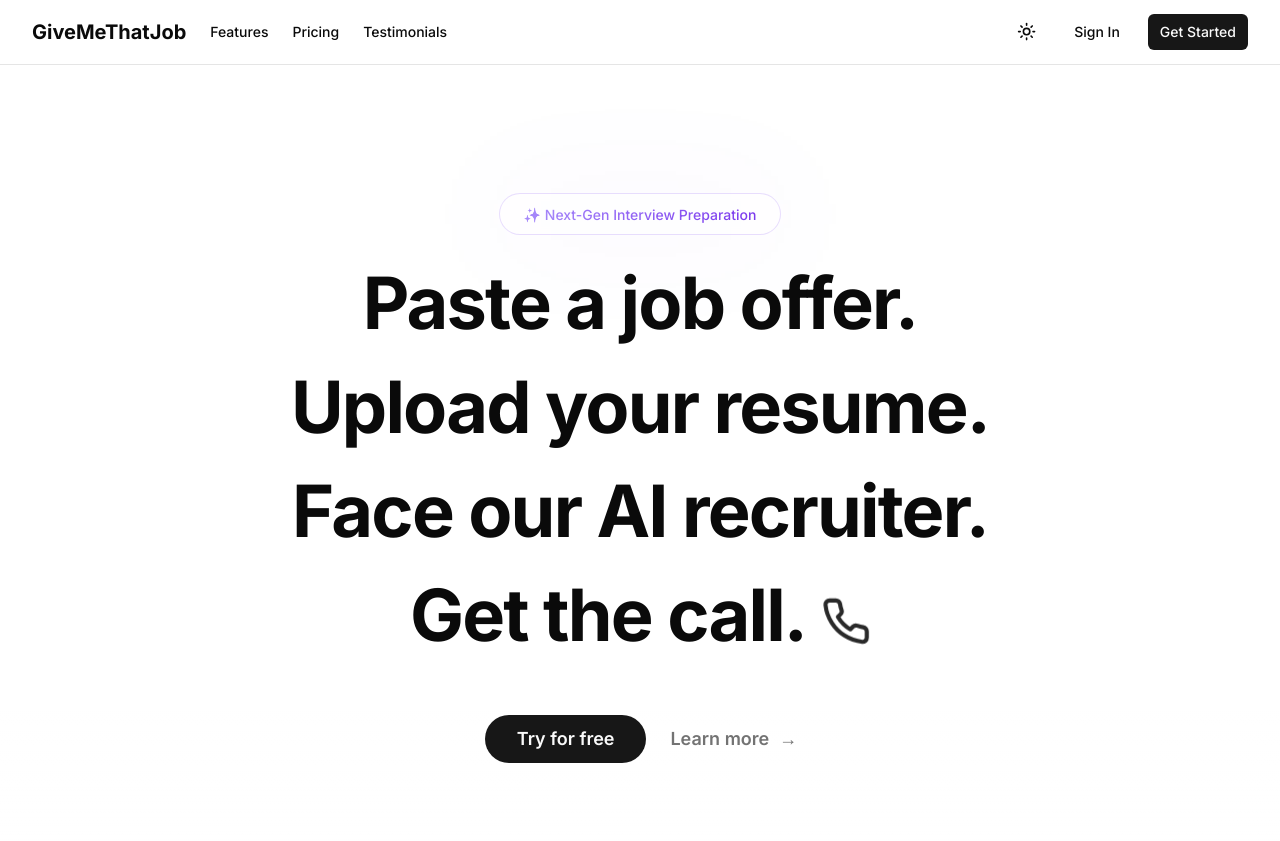
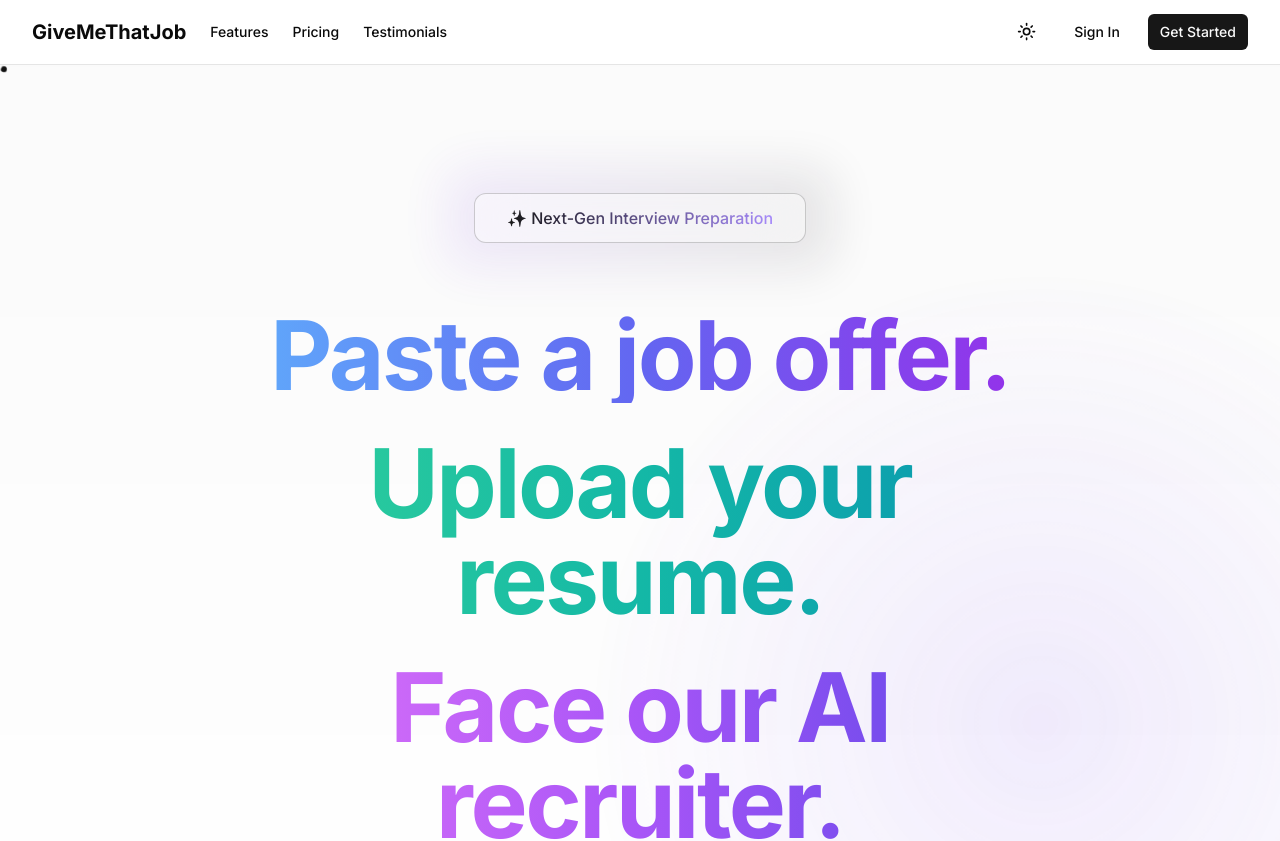
Before and after one commit to jolehuit/givemethatjob, a Next.js app: page / in a window 1280 px wide. Shown: the top 841 px of the page. Built offline with nearby package versions, Linux system fonts and the light colour scheme.

Commit message:
Create a cinematic hero animation

```diff
--- a/components/landing/hero.tsx
+++ b/components/landing/hero.tsx
@@ -2,24 +2,50 @@
 
 import { Button } from "@/components/ui/button";
 import Link from "next/link";
-import { motion } from "framer-motion";
+import { motion, AnimatePresence } from "framer-motion";
 import { Phone } from "lucide-react";
 
 export function Hero() {
   const lines = [
-    "Paste a job offer.",
-    "Upload your resume.",
-    "Face our AI recruiter.",
-    "Get the call.",
+    { text: "Paste a job offer.", color: "from-blue-400 via-indigo-500 to-purple-600" },
+    { text: "Upload your resume.", color: "from-emerald-400 via-teal-500 to-cyan-600" },
+    { text: "Face our AI recruiter.", color: "from-fuchsia-400 via-purple-500 to-indigo-600" },
+    { text: "Get the call.", color: "from-rose-400 via-pink-500 to-purple-600" },
   ];
 
   return (
     <div className="relative min-h-screen overflow-hidden bg-background">
-      {/* Gradient background */}
+      {/* Cinematic background effects */}
       <div className="absolute inset-0">
-        <div className="absolute inset-0 bg-gradient-to-b from-violet-600/8 via-violet-500/4 to-transparent dark:from-violet-600/12 dark:via-violet-500/6 dark:to-transparent" />
+        {/* Dynamic particles */}
+        {Array.from({ length: 50 }).map((_, i) => (
           <motion.div
-          className="absolute inset-0 bg-gradient-to-b from-violet-500/4 via-violet-600/6 to-transparent dark:from-violet-500/8 dark:via-violet-600/10 dark:to-transparent"
+            key={i}
+            className="absolute w-1 h-1 bg-primary/30 rounded-full"
+            initial={{
+              x: Math.random() * 100 + "%",
+              y: Math.random() * 100 + "%",
+              scale: 0,
+            }}
+            animate={{
+              x: Math.random() * 100 + "%",
+              y: Math.random() * 100 + "%",
+              scale: [0, 1, 0],
+            }}
+            transition={{
+              duration: Math.random() * 5 + 5,
+              repeat: Infinity,
+              repeatType: "loop",
+              ease: "easeInOut",
+              delay: Math.random() * 2,
+            }}
+          />
+        ))}
+
+        {/* Cinematic light rays */}
+        <motion.div
+          className="absolute inset-0 bg-gradient-to-b from-primary/5 via-primary/2 to-transparent"
+          initial={{ opacity: 0 }}
           animate={{
             opacity: [0.3, 0.6, 0.3],
             scale: [1, 1.1, 1],
@@ -30,22 +56,39 @@ export function Hero() {
             ease: "easeInOut",
           }}
         />
-        <div className="absolute bottom-0 left-0 right-0 h-40 bg-gradient-to-t from-background via-background/80 to-transparent" />
+
+        {/* Dramatic spotlight effect */}
+        <motion.div
+          className="absolute top-1/4 left-1/2 -translate-x-1/2 -translate-y-1/2 w-[800px] h-[800px] rounded-full"
+          style={{
+            background: "radial-gradient(circle, rgba(139, 92, 246, 0.15) 0%, transparent 70%)",
+          }}
+          animate={{
+            scale: [1, 1.2, 1],
+            opacity: [0.5, 0.8, 0.5],
+          }}
+          transition={{
+            duration: 10,
+            repeat: Infinity,
+            ease: "easeInOut",
+          }}
+        />
       </div>
 
       <div className="relative z-10 mx-auto max-w-7xl px-6 pt-32 lg:px-8">
-        <div className="mx-auto max-w-4xl text-center">
+        <div className="mx-auto max-w-4xl">
+          {/* Badge with dramatic reveal */}
           <motion.div
-            className="relative inline-block mb-8"
-            initial={{ opacity: 0, scale: 0.9 }}
-            animate={{ opacity: 1, scale: 1 }}
-            transition={{ duration: 0.8 }}
+            className="relative mx-auto w-fit mb-16"
+            initial={{ opacity: 0, y: 20 }}
+            animate={{ opacity: 1, y: 0 }}
+            transition={{ duration: 1, delay: 0.5 }}
           >
             <motion.div
-              className="absolute -inset-4 bg-violet-600/10 blur-3xl"
+              className="absolute -inset-6 bg-gradient-to-r from-violet-600/30 to-primary/30 rounded-2xl blur-xl"
               animate={{
-                opacity: [0.3, 0.5, 0.3],
                 scale: [1, 1.2, 1],
+                opacity: [0.3, 0.6, 0.3],
               }}
               transition={{
                 duration: 3,
@@ -53,34 +96,61 @@ export function Hero() {
                 ease: "easeInOut",
               }}
             />
-            <div className="relative px-6 py-2 bg-card/50 backdrop-blur-sm border border-violet-500/20 rounded-full">
-              <span className="text-sm font-medium bg-gradient-to-r from-violet-400 to-violet-600 bg-clip-text text-transparent">
+            <div className="relative px-8 py-3 bg-background/50 backdrop-blur-xl border border-primary/20 rounded-xl">
+              <span className="text-base font-medium bg-gradient-to-r from-primary to-violet-400 bg-clip-text text-transparent">
                 ✨ Next-Gen Interview Preparation
               </span>
             </div>
           </motion.div>
 
-          <div className="space-y-8">
-            {lines.map((line, index) => (
+          {/* Dramatic text reveal */}
+          <div className="space-y-6 sm:space-y-8">
+            <AnimatePresence>
+              {lines.map(({ text, color }, index) => (
                 <motion.div
-                key={line}
-                initial={{ opacity: 0, scale: 0.9, y: 20 }}
-                animate={{ opacity: 1, scale: 1, y: 0 }}
+                  key={text}
+                  className="overflow-hidden"
+                  initial={{ opacity: 0, y: 100 }}
+                  animate={{ opacity: 1, y: 0 }}
                   transition={{
-                  duration: 0.8,
-                  delay: index * 0.6,
-                  ease: "easeOut",
+                    duration: 1,
+                    delay: index * 0.4,
+                    ease: [0.19, 1, 0.22, 1],
                   }}
-                className="relative"
                 >
-                <h2 className="text-4xl font-bold tracking-tight text-foreground sm:text-6xl lg:text-7xl">
-                  {line}
+                  <h2 className="relative text-center text-4xl md:text-6xl lg:text-7xl xl:text-8xl font-bold tracking-tight">
+                    {/* Text gradient animation */}
+                    <motion.span
+                      className={`inline-block bg-gradient-to-r ${color} bg-clip-text text-transparent`}
+                      animate={{
+                        backgroundPosition: ["0% 50%", "100% 50%", "0% 50%"],
+                      }}
+                      transition={{
+                        duration: 8,
+                        repeat: Infinity,
+                        ease: "easeInOut",
+                      }}
+                    >
+                      {text}
+                    </motion.span>
+
+                    {/* Animated phone icon for last line */}
                     {index === lines.length - 1 && (
                       <motion.span
-                      className="inline-block ml-4"
+                        className="inline-flex ml-4"
+                        initial={{ scale: 0 }}
+                        animate={{ scale: 1 }}
+                        transition={{
+                          type: "spring",
+                          stiffness: 200,
+                          damping: 10,
+                          delay: lines.length * 0.4,
+                        }}
+                      >
+                        <motion.div
                           animate={{
                             scale: [1, 1.2, 1],
-                        opacity: [1, 0.6, 1],
+                            rotate: [0, 5, 0, -5, 0],
                           }}
                           transition={{
                             duration: 2,
@@ -88,38 +158,47 @@ export function Hero() {
                             ease: "easeInOut",
                           }}
                         >
-                      <Phone className="inline-block h-12 w-12 text-primary" />
+                          <Phone className="h-12 w-12 md:h-16 md:w-16 text-primary" />
+                        </motion.div>
                       </motion.span>
                     )}
                   </h2>
                 </motion.div>
               ))}
+            </AnimatePresence>
           </div>
 
+          {/* CTA section with dramatic reveal */}
           <motion.div
             className="mt-16 flex flex-col sm:flex-row items-center justify-center gap-6"
-            initial={{ opacity: 0, y: 20 }}
+            initial={{ opacity: 0, y: 50 }}
             animate={{ opacity: 1, y: 0 }}
-            transition={{ duration: 0.6, delay: lines.length * 0.6 }}
+            transition={{ duration: 1, delay: lines.length * 0.4 + 0.5 }}
           >
             <Link href="/register">
               <Button
                 size="lg"
                 className="group relative px-8 py-6 text-lg font-semibold rounded-full overflow-hidden bg-primary hover:bg-primary/90"
               >
+                {/* Shimmering effect */}
                 <motion.div
-                  className="absolute inset-0 bg-gradient-to-r from-violet-600/0 via-white/20 to-violet-600/0"
+                  className="absolute inset-0 bg-gradient-to-r from-transparent via-white/20 to-transparent"
                   animate={{
                     x: ["-200%", "200%"],
                   }}
                   transition={{
-                    duration: 2,
+                    duration: 3,
                     repeat: Infinity,
-                    repeatDelay: 1,
                     ease: "easeInOut",
                   }}
                 />
-                <span className="relative z-10">Try for free</span>
+                <motion.span
+                  className="relative z-10"
+                  whileHover={{ scale: 1.05 }}
+                  whileTap={{ scale: 0.95 }}
+                >
+                  Try for free
+                </motion.span>
               </Button>
             </Link>
 
@@ -127,12 +206,15 @@ export function Hero() {
               href="#features"
               className="group text-lg font-semibold text-muted-foreground hover:text-foreground transition-colors duration-300 flex items-center gap-2"
             >
+              <motion.span
+                whileHover={{ x: 5 }}
+                transition={{ type: "spring", stiffness: 300, damping: 10 }}
+              >
                 Learn more
+              </motion.span>
               <motion.span
                 className="inline-block"
-                animate={{
-                  x: [0, 5, 0],
-                }}
+                animate={{ x: [0, 5, 0] }}
                 transition={{
                   duration: 1.5,
                   repeat: Infinity,
```
Lines whose indentation alone changed are shown as unchanged.
